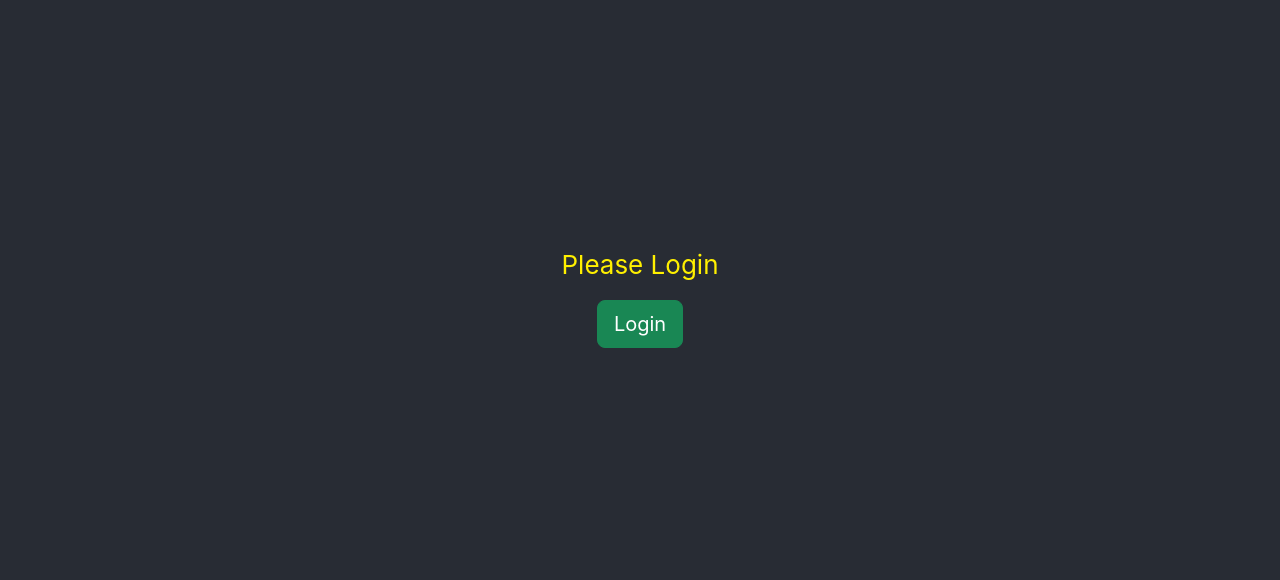
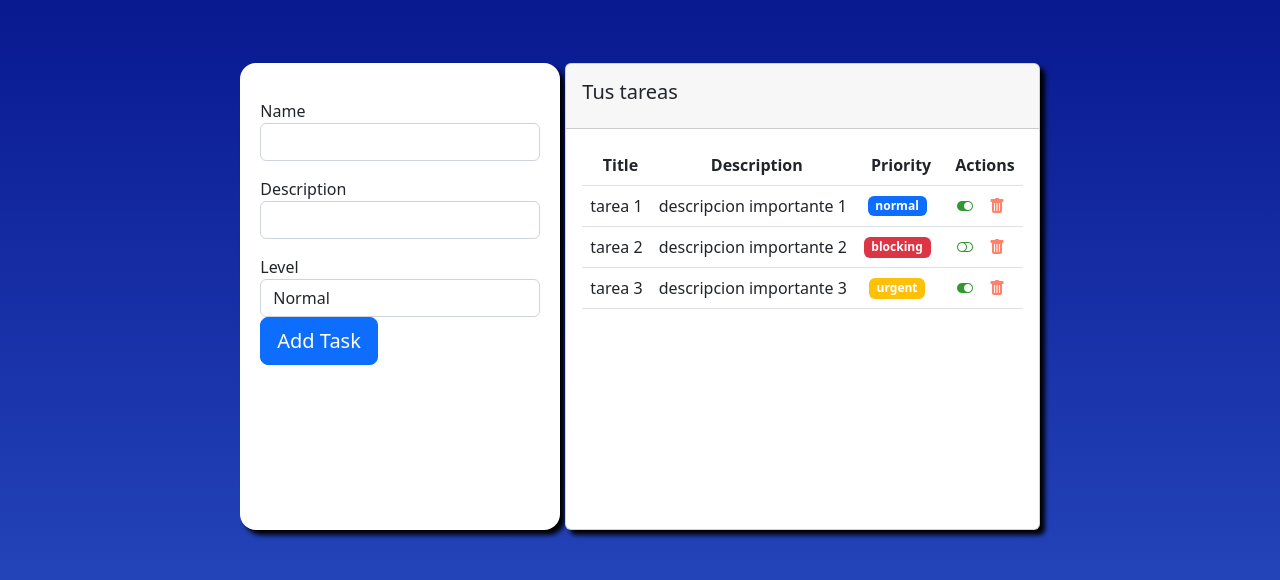
Before and after one commit to omaroaburto/react-open-bootcamp, a React (Create React App) app: page / in a window 1280 px wide. Shown: the part 104-684 px from the top of the page. Built offline with nearby package versions, Linux system fonts and the light colour scheme.

Commit message:
update project

```diff
--- a/package.json
+++ b/package.json
@@ -7,6 +7,7 @@
     "@testing-library/react": "^13.4.0",
     "@testing-library/user-event": "^13.5.0",
     "bootstrap": "^5.2.1",
+    "bootstrap-icons": "^1.9.1",
     "node-sass": "^7.0.3",
     "react": "^18.2.0",
     "react-dom": "^18.2.0",
--- a/src/App.css
+++ b/src/App.css
@@ -32,7 +32,22 @@
   from {
     transform: rotate(0deg);
   }
+
   to {
     transform: rotate(360deg);
   }
 }
+
+body {
+  display: flex;
+  align-items: center;
+  justify-content: center;
+  padding: 40px;
+  background-image: linear-gradient(180deg, rgb(4, 17, 136), rgb(41, 76, 194));
+  height: 100vh;
+}
+
+.clicked {
+  cursor: pointer;
+  opacity: 0.8;
+}
--- a/src/App.js
+++ b/src/App.js
@@ -1,21 +1,20 @@
-import "./App.css";
-import Greeting from "./components/pure/Greeting";
+//import Greeting from "./components/pure/Greeting";
 //import GreetingStyled from "./components/pure/GreetingStyled";
 //import { ComponenteConContexto } from "./hooks/Ejemplo3";
 //import Ejemplo1 from "./hooks/Ejemplo1";
 //import Ejemplo2 from "./hooks/Ejemplo2";
 //import ComponenteA from "./components/container/ComponenteA";
-//import TaskListComponent from "./components/container/task-list";
+//import Father from "./components/container/Father";
+import TaskListComponent from "./components/container/task-list";
 // import Greeting from "./components/pure/Greeting";
+import './App.css';
 
 function App() {
 
   return (
-    <div className="App">
-      <header className="App-header">
+    <div>
         {/* <TaskListComponent/> */}
-        <Greeting/>
-      </header>
+        <TaskListComponent/>
     </div>
   );
 }
--- /dev/null
+++ b/src/components/container/Father.jsx
@@ -0,0 +1,28 @@
+import React, { useState } from "react";
+import Child from "../pure/Child";
+
+const Father = () => {
+  const [name, setMame] = useState('Humano');
+  const showMessage = (message) => {
+    alert(`Mensaje recibido: ${message}`);
+  };
+  const showName = (name) => {
+    setMame(name)
+  };
+  return (
+    <div
+      style={{
+        background: "#009055",
+        minHeight: "100vh",
+        display: "flex",
+        flexDirection: "row",
+        alignItems: "center",
+        justifyContent: "center",
+      }}
+    >
+      <Child name={name} send={showMessage} update={showName} />
+    </div>
+  );
+};
+
+export default Father;
--- a/src/components/container/task-list.jsx
+++ b/src/components/container/task-list.jsx
@@ -1,15 +1,29 @@
 import React, { useEffect, useState } from "react";
-import { Taks, LEVELS } from "../../models/";
-import TaksComponent from "../pure/taks";
+import PropTypes from "prop-types";
+import { Task, LEVELS } from "../../models/";
+import TaskComponent from "../pure/taks";
+import TaskForm from "../pure/forms/TaskForm";
 
-const TaskListComponent = () => {
-  const defaultTaks = new Taks(
-    "juanto",
-    "descripcion importante",
-    false,
+const TaskListComponent = ({ task, complete, remove }) => {
+  const defaultTaks1 = new Task(
+    "tarea 1",
+    "descripcion importante 1 ",
+    true,
     LEVELS.NORMAL
   );
-  const [taks, setTaks] = useState(defaultTaks);
+  const defaultTaks2 = new Task(
+    "tarea 2",
+    "descripcion importante 2 ",
+    false,
+    LEVELS.BLOCKING
+  );
+  const defaultTaks3 = new Task(
+    "tarea 3",
+    "descripcion importante 3",
+    true,
+    LEVELS.URGENT
+  );
+  const [tasks, setTaks] = useState([defaultTaks1, defaultTaks2, defaultTaks3]);
   const [loading, setLoading] = useState(true);
   //control de ciclo de vida
   useEffect(() => {
@@ -17,19 +31,107 @@ const TaskListComponent = () => {
     setLoading(false);
     return () => {
       console.log("TaskList component is going to ammount.");
-    }
-  }, [taks])
+    };
+  }, [tasks]);
 
-  const changeCompleted = (id) =>{
-    console.log("TODO: Cambiar el estado de una terea");
+  const completeTask = (task) => {
+    console.log("Complete this Task: ", task);
+    const index = tasks.indexOf(task);
+    const tempTasks = [...tasks];
+    tempTasks[index].completed = !tempTasks[index].completed;
+    setTaks(tempTasks);
+  };
+
+  const removeTask = (task) => {
+    console.log("Delete Task: ", task);
+    const newTasks = tasks.filter(myTask => myTask !== task);
+    setTaks(newTasks);
+    /**
+     * ? otra forma
+     * const index = tasks.indexOf(task);
+     * const tempTask = [...taks];
+     * tempTasks.splice(index,1);
+     * setTasks[tempTasks];
+     */
   }
+
+  const addTask = (newTask) => {
+    console.log("add task");
+    console.log("la tarea es ",newTask.level)
+    const tempTask = [...tasks];
+    tempTask.push(newTask);
+    setTaks(tempTask);
+  }
+
   return (
     <div>
-      <div>Tus tareas</div>
-      {/* TODO: crear una lista con un map*/}
-      <TaksComponent taks={defaultTaks} />
+      <div style={{
+        display: 'flex',
+        flexDirection: 'row',
+        gap: '5px',
+        justifyContent: 'center',
+        width: '100vw'
+      }}>
+        <TaskForm add={addTask} />
+        <div
+          className="card"
+          style={{
+            boxShadow: "5px 5px 5px black",
+          }}
+        >
+          <div className="card-header p-3">
+            <h5 className="text-dark">Tus tareas</h5>
+          </div>
+          <div
+            className="card-body"
+            style={{
+              position: "relavite",
+              height: "400px",
+              color: "black",
+            }}
+            data-mdb-perfect-scrollbar="true"
+          >
+            <table className="table" style={{ textAlign: "center" }}>
+              <thead>
+                <tr>
+                  <th scope="col">
+                    <span className="ms-2">Title</span>
+                  </th>
+                  <th scope="col">
+                    <span className="ms-2">Description</span>
+                  </th>
+                  <th scope="col">
+                    <span className="ms-2">Priority</span>
+                  </th>
+                  <th scope="col">
+                    <span className="ms-2">Actions</span>
+                  </th>
+                </tr>
+              </thead>
+              <tbody>
+                {tasks.map((task, index) => {
+                  return (
+                    <TaskComponent
+                      key={index}
+                      task={task}
+                      complete={completeTask}
+                      remove={removeTask}
+                    />
+                  );
+                })}
+              </tbody>
+            </table>
+          </div>
+        </div>
+      </div>
     </div>
   );
 };
 
+TaskComponent.PropTypes = {
+  task: PropTypes.instanceOf(Task).isRequired,
+  complete: PropTypes.func.isRequired,
+  remove: PropTypes.func.isRequired,
+};
+
 export default TaskListComponent;
--- /dev/null
+++ b/src/components/pure/forms/TaskForm.jsx
@@ -0,0 +1,64 @@
+import React, { useRef } from "react";
+import PropTypes from "prop-types";
+import { LEVELS, Task } from "../../../models";
+
+const TaskForm = ({ add }) => {
+  const nameRef = useRef("");
+  const descriptionRef = useRef("");
+  const levelRef = useRef(LEVELS.NORMAL);
+
+  const addTask = (e) => {
+    e.preventDefault();
+    const newTask = new Task(
+      nameRef.current.value,
+      descriptionRef.current.value,
+      false,
+      levelRef.current.value
+    );
+    console.log(levelRef.current.value)
+    add(newTask)
+  };
+  return (
+    <form
+      onSubmit={addTask}
+      style={{
+        padding: "20px",
+        backgroundColor: "white",
+        minWidth: '320px',
+        boxShadow: '5px 5px 5px black',
+        borderRadius: '1rem'
+      }}
+    >
+      <div className="form-group mt-3">
+        <label htmlFor="name">
+          <span>Name</span>
+        </label>
+        <input ref={nameRef} className="form-control" type="text" required/>
+      </div>
+      <div className="form-group mt-3">
+        <label htmlFor="description">
+          <span>Description</span>
+        </label>
+        <input ref={descriptionRef} className="form-control" type="text" required/>
+      </div>
+      <div className="form-group mt-3">
+        <label htmlFor="level">
+          <span>Level</span>
+        </label>
+        <select ref={levelRef} className="form-control" >
+          <option value={LEVELS.NORMAL}>Normal</option>
+          <option value={LEVELS.URGENT}>Urgent</option>
+          <option value={LEVELS.BLOCKING}>Blocking</option>
+        </select>
+      </div>
+        <button type="submit" className="btn btn-lg btn-primary">Add Task</button>
+
+    </form>
+  );
+};
+
+TaskForm.propTypes = {
+  add: PropTypes.func.isRequired,
+};
+
+export default TaskForm;
--- a/src/components/pure/taks.jsx
+++ b/src/components/pure/taks.jsx
@@ -1,27 +1,92 @@
 import React, { useEffect } from "react";
 import PropTypes from "prop-types";
-import { Taks } from "../../models/";
-import '../../styles/taks.scss';
-const TaksComponent = ({ taks }) => {
+import { Task, LEVELS } from "../../models/";
+//import '../../styles/taks.scss';
+const TaskComponent = ({ task, complete, remove }) => {
+  const switchLevel = () => {
+    console.log(LEVELS.NORMAL);
+    switch (task.level) {
+      case LEVELS.NORMAL:
+        return (
+          <h6 className="mb-0">
+            <span className="badge bg-primary">{task.level}</span>
+          </h6>
+        );
+      case LEVELS.URGENT:
+        return (
+          <h6 className="mb-0">
+            <span className="badge bg-warning">{task.level}</span>
+          </h6>
+        );
+      case LEVELS.BLOCKING:
+        return (
+          <h6 className="mb-0">
+            <span className="badge bg-danger">{task.level}</span>
+          </h6>
+        );
+      default:
+        return null;
+    }
+  };
+
+  const taskIconCompleted = () => {
+    return task.completed ? (
+      <i
+        className="bi bi-toggle-on clicked"
+        onClick={() => complete(task)}
+        style={{
+          color: "green",
+          fontWeight: "bold",
+        }}
+      ></i>
+    ) : (
+      <i
+        className="bi bi-toggle-off clicked"
+        onClick={() => complete(task)}
+        style={{
+          color: "green",
+          fontWeight: "bold",
+        }}
+      ></i>
+    );
+  };
   useEffect(() => {
     console.log("create taks");
     return () => {
-      console.log(`Task: ${taks.name} is going to unmound`);
-    }
-  },[taks])
+      console.log(`Task: ${task.name} is going to unmound`);
+    };
+  }, [task]);
 
   return (
-    <div>
-      <h2 className="task-name">Nombre: {taks.name}</h2>
-      <h3>Descripción: {taks.description}</h3>
-      <h4>Nivel: {taks.level}</h4>
-      <h5>Esta tarea está {taks.completed ? "COMPLETED" : "PENDING"}</h5>
-    </div>
+    <tr className="fw-normal">
+      <td>{task.name}</td>
+      <td className="align-middle">{task.description}</td>
+      <td className="align-middle">{switchLevel()}</td>
+      <td
+        className="align-middle"
+        style={{
+          display: "flex",
+          gap: "1rem",
+          flexDirection: "row",
+          alignItems: "center",
+          justifyContent: "center",
+        }}
+      >
+        {taskIconCompleted()}
+        <i
+          onClick={() => remove(task)}
+          className="bi bi-trash-fill clicked"
+          style={{
+            color: 'tomato'
+          }}
+        ></i>
+      </td>
+    </tr>
   );
-}
-
-TaksComponent.propTypes = {
-  taks: PropTypes.instanceOf(Taks),
 };
 
-export default TaksComponent;
+TaskComponent.propTypes = {
+  task: PropTypes.instanceOf(Task),
+};
+
+export default TaskComponent;
--- a/src/index.js
+++ b/src/index.js
@@ -1,7 +1,7 @@
 import React from 'react';
 import ReactDOM from 'react-dom/client';
 import 'bootstrap/dist/css/bootstrap.css';
-import './index.css';
+import 'bootstrap-icons/font/bootstrap-icons.css';
 import App from './App';
 import reportWebVitals from './reportWebVitals';
 
--- a/src/models/index.js
+++ b/src/models/index.js
@@ -1,3 +1,3 @@
 export { Contact } from "./contact.class";
 export { LEVELS } from "./level.enum";
-export { Taks } from "./taks.class";
+export { Task } from "./task.class";
--- a/src/models/taks.class.js
+++ b/src/models/task.class.js
@@ -1,6 +1,6 @@
 import { LEVELS } from "./level.enum";
 
-export class Taks{
+export class Task{
     name = "";
     description = "";
     completed =  false;
```
Also changed, not shown: src/components/pure/Child.jsx (added, +72 -0 lines), 1 other file (tests, documents, lock files or other folders).
